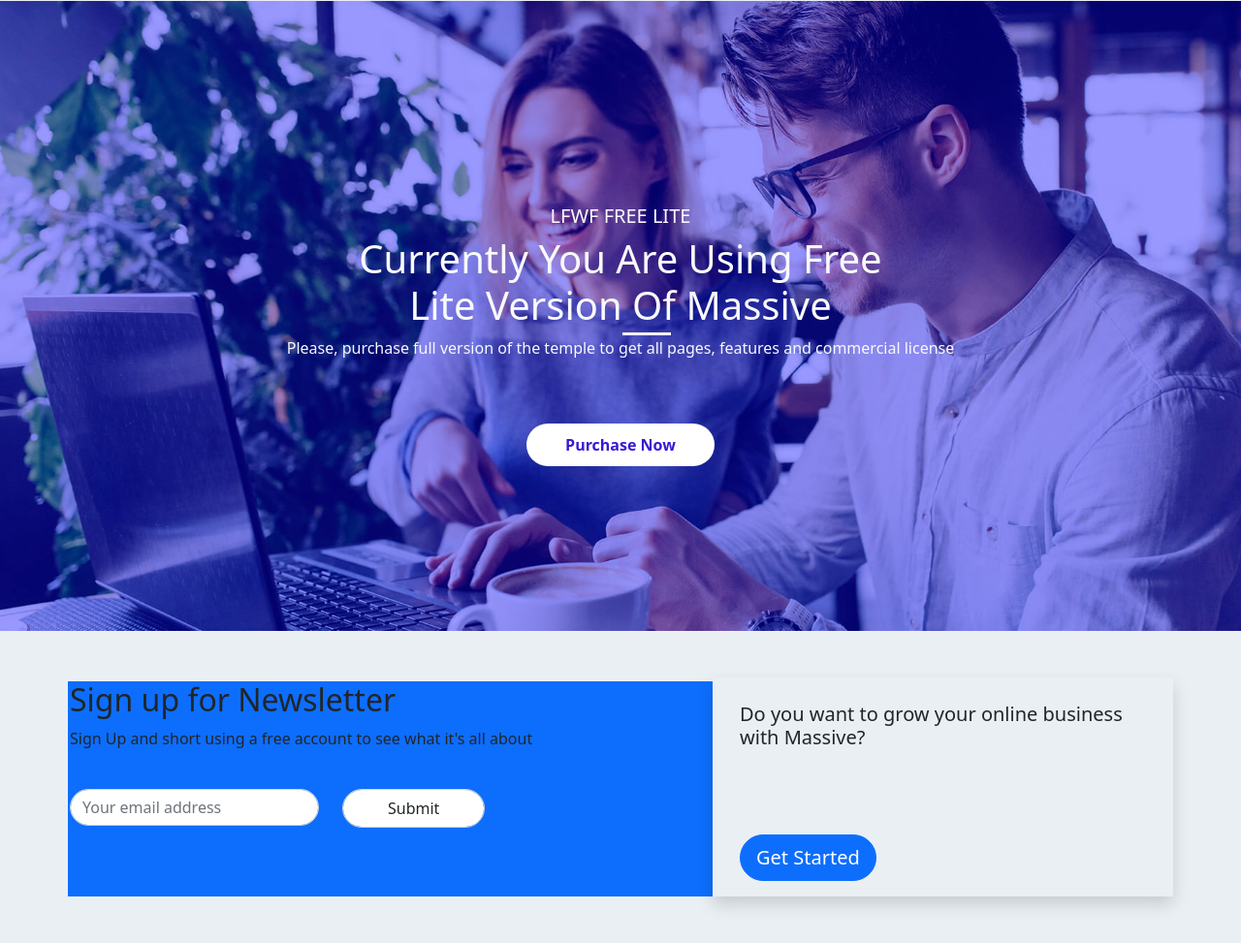
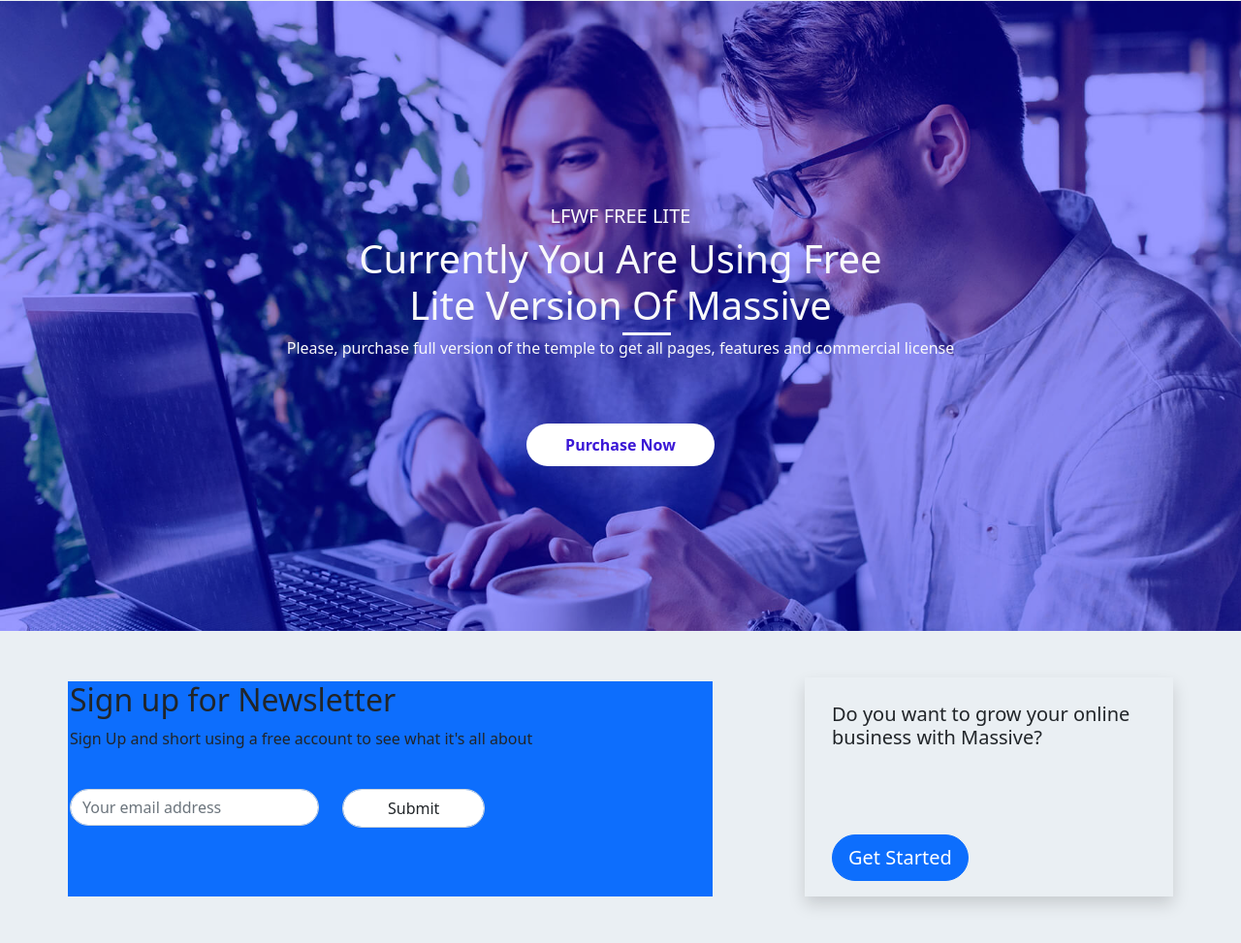
Before and after one commit to rafiqul44/Class-25, a plain HTML site: page index.html in a window 1280 px wide. Shown: the part 798-1771 px from the top of the page at 97% size. Drawn offline with nearby package versions, Linux system fonts and the light colour scheme.

Commit message:
update done

```diff
--- a/index.html
+++ b/index.html
@@ -125,8 +125,10 @@
                     </form>
                 </div>
             </div>
+            <div class="col-md-1"></div>
 
-            <div class="col-md-5 shadow">
+
+        <div class="col-md-4 shadow">
                 <div class="card-body">
                     <h5>Do you want to grow your online business with Massive?</h5>
                     <a class="btn btn-primary btn-lg"="#">Get Started</a>
```
